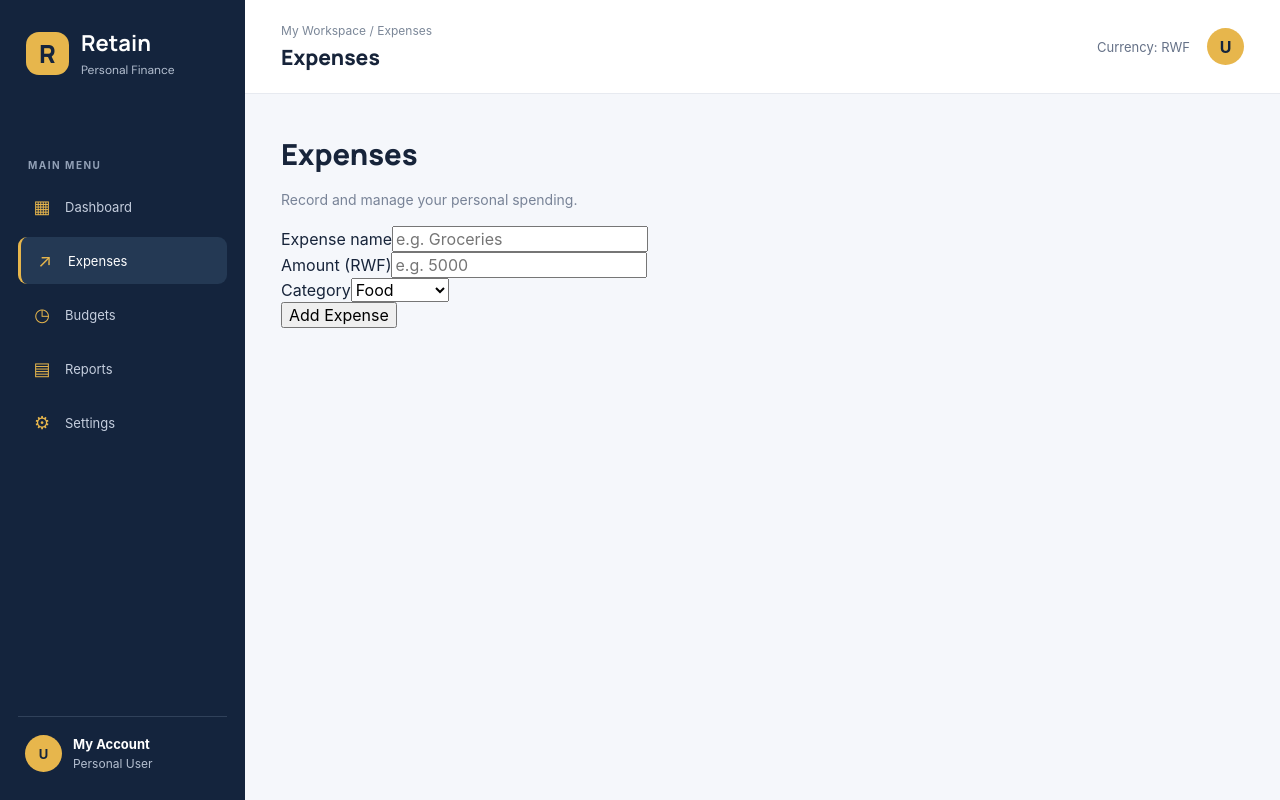
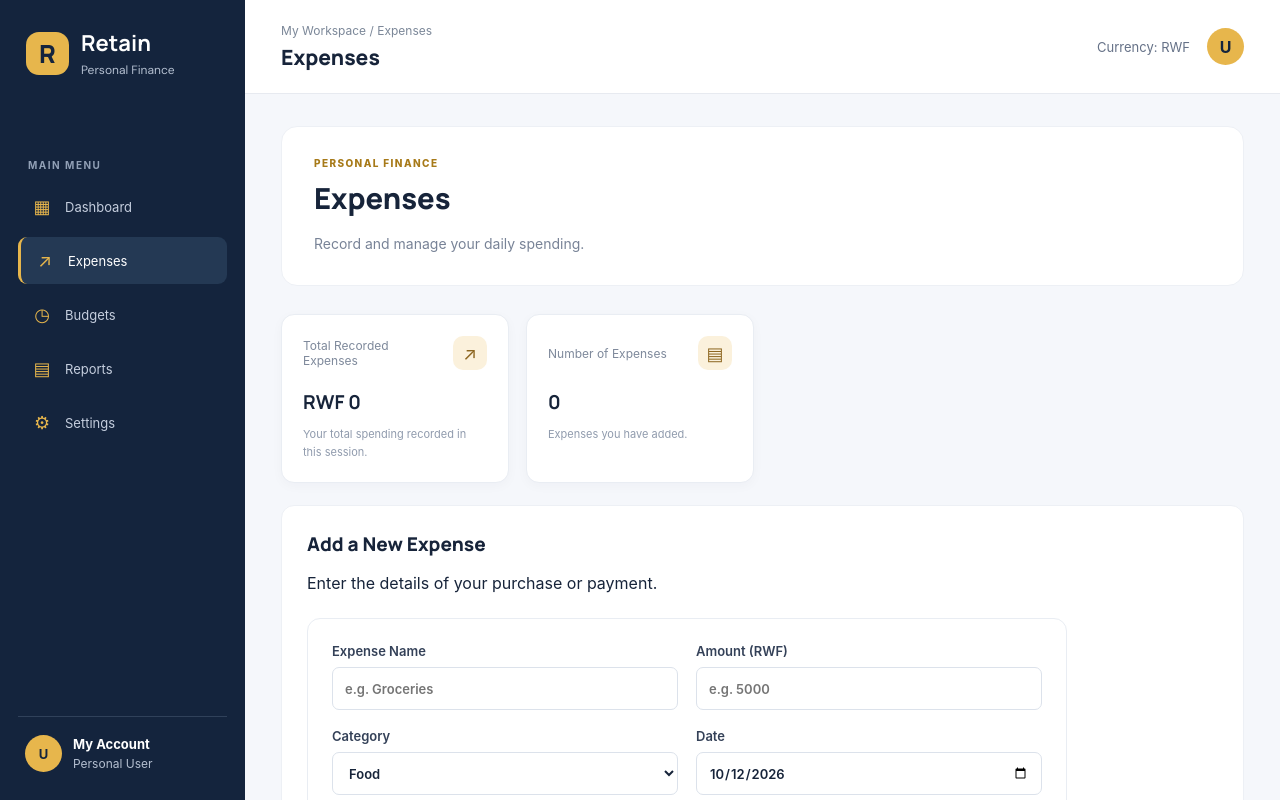
Before and after one commit to Kaerica/retain-budget-manager, a React (Vite) app in the folder frontend/: page / in a window 1280 px wide. Both pictures are taken after a click on the button "+ Add Expense". Shown: the top 800 px of the page. Built offline with nearby package versions, Linux system fonts and the light colour scheme.

Commit message:
feat: add expense creation and deletion

```diff
--- a/frontend/src/pages/Expenses.tsx
+++ b/frontend/src/pages/Expenses.tsx
@@ -1,54 +1,125 @@
 
 import { useState } from "react";
 
+interface Expense {
+  id: number;
+  title: string;
+  category: string;
+  amount: number;
+  date: string;
+}
+
 export default function Expenses() {
-  const [expenseName, setExpenseName] = useState("");
+  const [expenses, setExpenses] = useState<Expense[]>([]);
+  const [title, setTitle] = useState("");
+  const [category, setCategory] = useState("Food");
   const [amount, setAmount] = useState("");
-  const [category, setCategory] = useState("Food");
+  const [date, setDate] = useState(
+    new Date().toISOString().slice(0, 10)
+  );
 
   function handleSubmit(event: React.FormEvent<HTMLFormElement>) {
     event.preventDefault();
 
-    alert(
-      `Expense: ${expenseName}\nAmount: RWF ${amount}\nCategory: ${category}`
+    if (!title.trim() || !amount || Number(amount) <= 0 || !date) {
+      return;
+    }
+
+    const newExpense: Expense = {
+      id: Date.now(),
+      title: title.trim(),
+      category,
+      amount: Number(amount),
+      date,
+    };
+
+    setExpenses((currentExpenses) => [
+      newExpense,
+      ...currentExpenses,
+    ]);
+
+    setTitle("");
+    setCategory("Food");
+    setAmount("");
+    setDate(new Date().toISOString().slice(0, 10));
+  }
+
+  function handleDelete(id: number) {
+    setExpenses((currentExpenses) =>
+      currentExpenses.filter((expense) => expense.id !== id)
     );
   }
 
+  const totalExpenses = expenses.reduce(
+    (total, expense) => total + expense.amount,
+    0
+  );
+
   return (
-    <main className="page-content">
+    <section className="page-content">
+      <div className="welcome-section">
+        <div>
+          <p className="eyebrow">PERSONAL FINANCE</p>
           <h1>Expenses</h1>
-      <p>Record and manage your personal spending.</p>
+          <p>Record and manage your daily spending.</p>
+        </div>
+      </div>
 
-      <form onSubmit={handleSubmit}>
-        <div>
-          <label htmlFor="expenseName">Expense name</label>
+      <div className="summary-grid">
+        <article className="summary-card">
+          <div className="summary-card-top">
+            <span>Total Recorded Expenses</span>
+            <span className="summary-icon">↗</span>
+          </div>
+          <h2>RWF {totalExpenses.toLocaleString()}</h2>
+          <p>Your total spending recorded in this session.</p>
+        </article>
+
+        <article className="summary-card">
+          <div className="summary-card-top">
+            <span>Number of Expenses</span>
+            <span className="summary-icon">▤</span>
+          </div>
+          <h2>{expenses.length}</h2>
+          <p>Expenses you have added.</p>
+        </article>
+      </div>
+
+      <article className="content-panel">
+        <h2>Add a New Expense</h2>
+        <p>Enter the details of your purchase or payment.</p>
+
+        <form className="expense-form" onSubmit={handleSubmit}>
+          <label htmlFor="expense-title">
+            Expense Name
             <input
-            id="expenseName"
+              id="expense-title"
               type="text"
               placeholder="e.g. Groceries"
-            value={expenseName}
-            onChange={(event) => setExpenseName(event.target.value)}
+              value={title}
+              onChange={(event) => setTitle(event.target.value)}
               required
             />
-        </div>
+          </label>
 
-        <div>
-          <label htmlFor="amount">Amount (RWF)</label>
+          <label htmlFor="expense-amount">
+            Amount (RWF)
             <input
-            id="amount"
+              id="expense-amount"
               type="number"
               min="1"
+              step="1"
               placeholder="e.g. 5000"
               value={amount}
               onChange={(event) => setAmount(event.target.value)}
               required
             />
-        </div>
+          </label>
 
-        <div>
-          <label htmlFor="category">Category</label>
+          <label htmlFor="expense-category">
+            Category
             <select
-            id="category"
+              id="expense-category"
               value={category}
               onChange={(event) => setCategory(event.target.value)}
             >
@@ -57,12 +128,59 @@ export default function Expenses() {
               <option value="Education">Education</option>
               <option value="Housing">Housing</option>
               <option value="Health">Health</option>
+              <option value="Entertainment">Entertainment</option>
               <option value="Other">Other</option>
             </select>
-        </div>
+          </label>
+
+          <label htmlFor="expense-date">
+            Date
+            <input
+              id="expense-date"
+              type="date"
+              value={date}
+              onChange={(event) => setDate(event.target.value)}
+              required
+            />
+          </label>
 
           <button type="submit">Add Expense</button>
         </form>
-    </main>
+      </article>
+
+      <article className="content-panel" style={{ marginTop: "24px" }}>
+        <h2>Recent Expenses</h2>
+        <p>Your newly recorded expenses appear here.</p>
+
+        {expenses.length === 0 ? (
+          <p>No expenses yet. Add your first expense above.</p>
+        ) : (
+          <div className="expense-list">
+            {expenses.map((expense) => (
+              <div className="expense-item" key={expense.id}>
+                <div>
+                  <strong>{expense.title}</strong>
+                  <p>
+                    {expense.category} · {expense.date}
+                  </p>
+                </div>
+
+                <strong>
+                  RWF {expense.amount.toLocaleString()}
+                </strong>
+
+                <button
+                  type="button"
+                  onClick={() => handleDelete(expense.id)}
+                  aria-label={`Delete ${expense.title}`}
+                >
+                  Delete
+                </button>
+              </div>
+            ))}
+          </div>
+        )}
+      </article>
+    </section>
   );
 }
```
Lines whose indentation alone changed are shown as unchanged.
